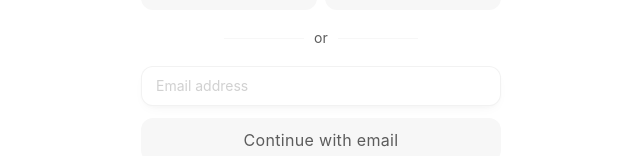
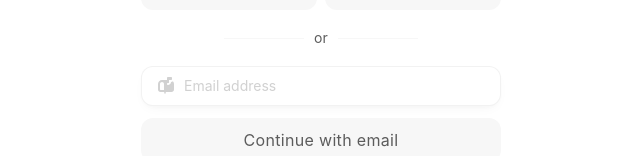
Before and after one commit to Tsavsar/luotain, a Next.js app: page /login in a window 1280 px wide. Shown: the part 336-492 px from the top of the page, without its empty margins (319-959 px from the left). Built offline with nearby package versions, Linux system fonts and the light colour scheme.

Commit message:
Input cleanup

```diff
--- a/src/app/globals.css
+++ b/src/app/globals.css
@@ -589,6 +589,10 @@ pre {
   letter-spacing: 0.12em;
   text-transform: uppercase;
 }
+
+input:focus-visible {
+  outline: none;
+}
 /*
 .auth-btn:hover {
   background: var(--bg-subtle) !important;
--- a/src/app/login/page.jsx
+++ b/src/app/login/page.jsx
@@ -122,7 +122,17 @@ export default function LoginPage() {
 
         {/*input field & button*/}
         <div style={{ display: 'flex', flexDirection: 'column', gap: '12px' }}>
-          <Inputfield placeholder='Email address' />
+          <Inputfield
+            lefticon={
+              <img
+                src='/assets/mail.svg'
+                width={20}
+                height={20}
+                alt='Google'
+              />
+            }
+            placeholder='Email address'
+          />
           <AuthButton
             style={{ width: '100%' }}
 
--- a/src/components/input.jsx
+++ b/src/components/input.jsx
@@ -3,38 +3,56 @@
 import { useState } from 'react'
 
 export default function Inputfield({ lefticon, righticon, placeholder }) {
+  const [value, setValue] = useState('')
+
   const [focused, setFocused] = useState(false)
   const [hovered, setHovered] = useState(false)
 
   return (
     <div
+      onMouseEnter={() => setHovered(true)}
+      onMouseLeave={() => setHovered(false)}
       style={{
         width: '100%',
         height: '40px',
         boxShadow: 'var(--shadow-xs)',
         borderRadius: 'var(--radius-lg)',
         backgroundColor: 'var(--bg-default)',
-        border: '1px solid var(--stroke-soft)',
+        border: focused
+          ? '1px solid var(--primary-base)'
+          : hovered
+            ? '1px solid var(--stroke-medium)'
+            : '1px solid var(--stroke-soft)',
+        boxShadow: focused ? 'var(--focus-active)' : 'var(--shadow-xs)',
         display: 'flex',
         alignItems: 'center',
         padding: '10px 8px 10px 14px',
         gap: '8px',
         fontSize: '14px',
-        color: 'var(--text-soft)',
+        color: focused
+          ? 'var(--text-strong)'
+          : hovered
+            ? 'var(--text-strong)'
+            : 'var(--text-strong)',
         fontFamily: 'var(--font-sans)',
+        transition: 'border 0.15s ease, box-shadow 0.15s ease',
       }}
     >
       {lefticon}
       <input
         placeholder={placeholder}
+        value={value}
+        onChange={(e) => setValue(e.target.value)}
+        onFocus={() => setFocused(true)}
+        onBlur={() => setFocused(false)}
         style={{
+          outline: 'none',
           flex: 1,
           border: 'none',
-          outline: 'none',
           background: 'transparent',
           fontFamily: 'var(--font-sans)',
           fontSize: '14px',
-          color: 'var(--text-soft)',
+          color: value.length > 0 ? 'var(--text-strong)' : 'var(--text-soft)',
         }}
       />
       {righticon}
```
Also changed, not shown: public/assets/mail.svg (added).
